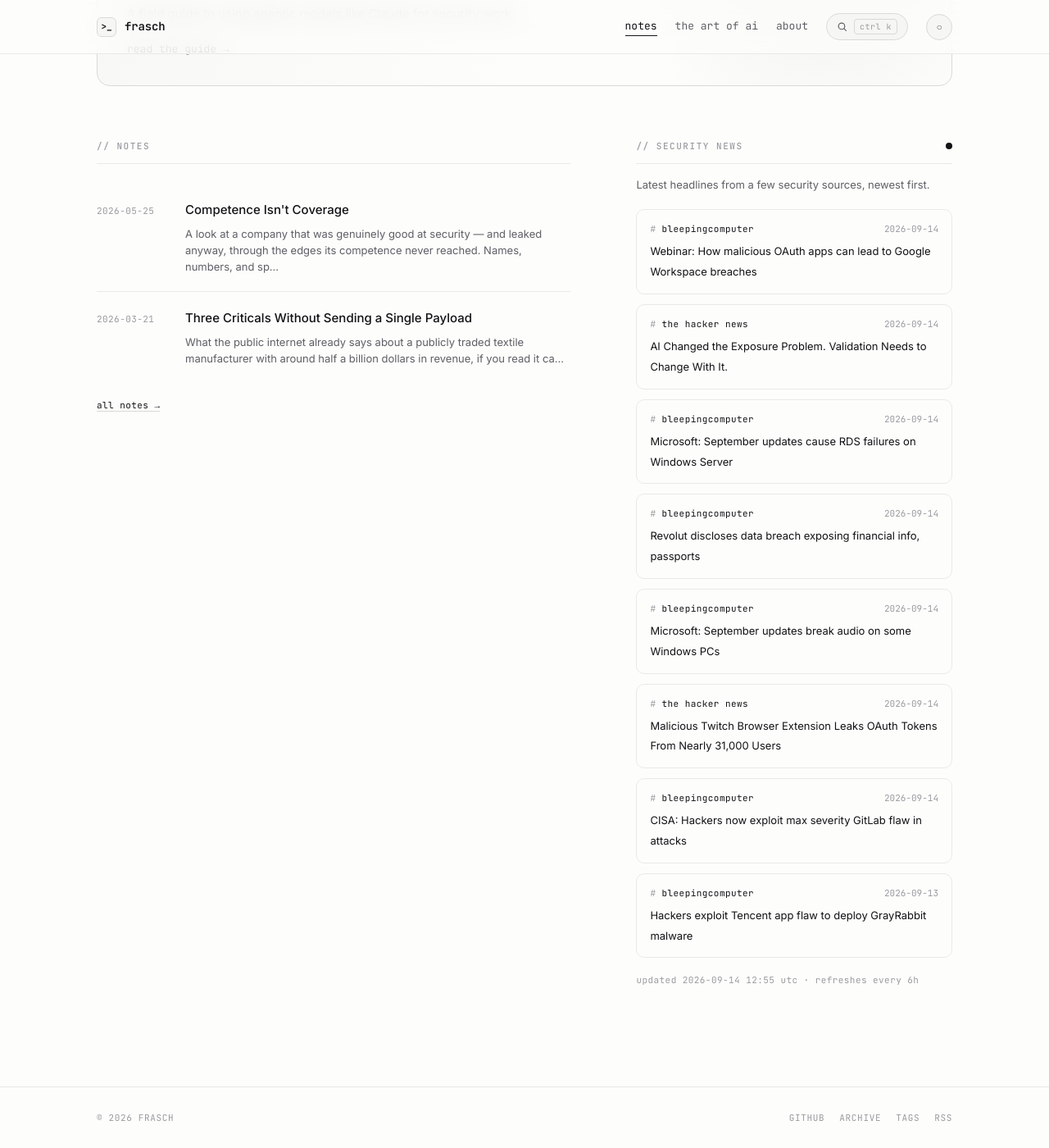
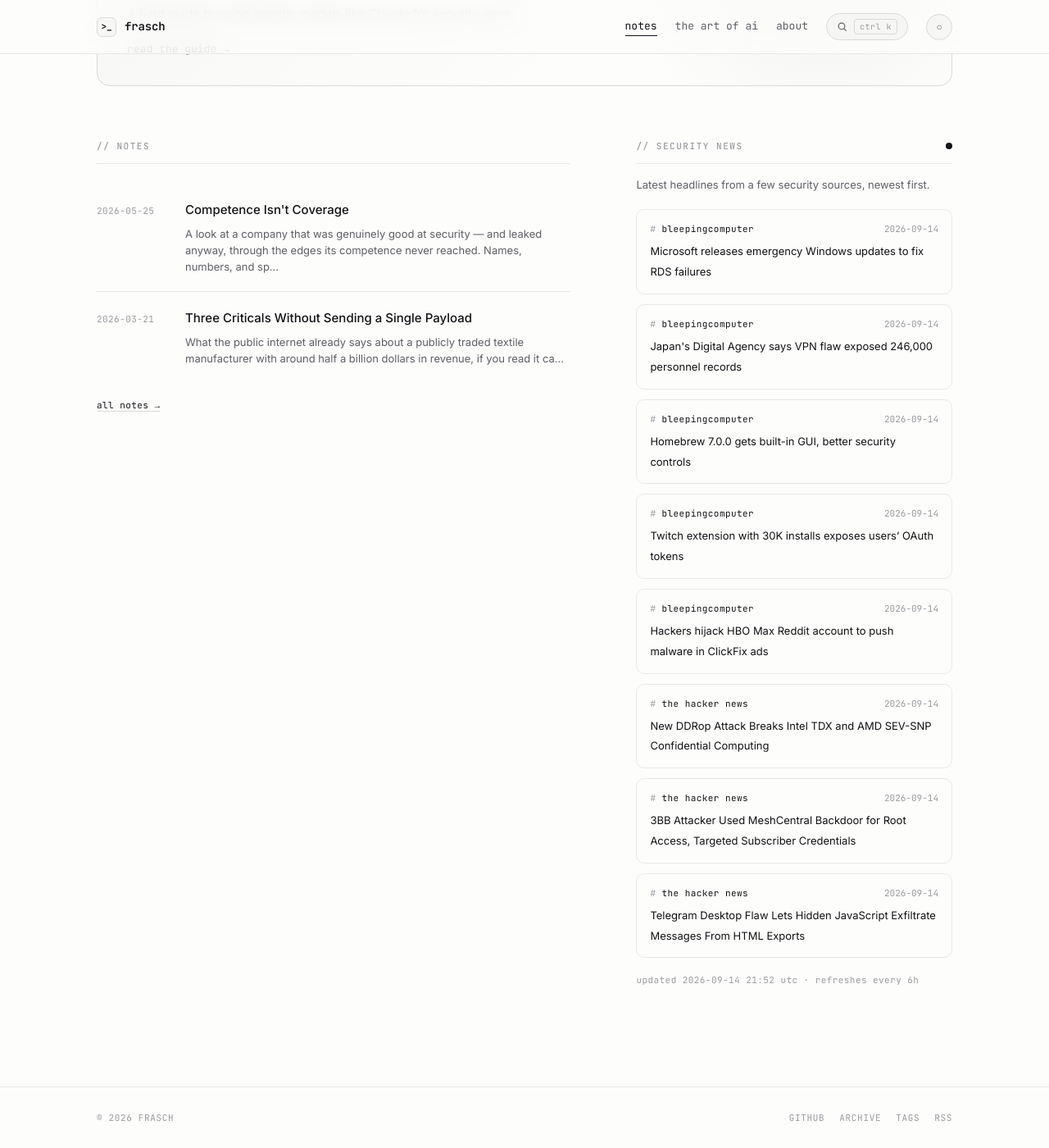
Before and after one commit to whoisfrasch/frasch, a Jekyll site: the page built from index.html, in a window 1280 px wide and 1400 px high, scrolled down 615 px. Shown: the whole window at 82% size. Built offline with Jekyll 4.4.1, drawn with Linux system fonts in a browser that asks for light colours.

Commit message:
Refresh security news feed

```diff
--- a/_data/news.json
+++ b/_data/news.json
@@ -1,53 +1,53 @@
 {
-  "updated": "2026-09-14T12:55:17Z",
+  "updated": "2026-09-14T21:52:13Z",
   "items": [
     {
       "source": "bleepingcomputer",
-      "title": "Webinar: How malicious OAuth apps can lead to Google Workspace breaches",
-      "link": "https://www.bleepingcomputer.com/news/security/webinar-how-malicious-oauth-apps-can-lead-to-google-workspace-breaches/",
-      "date": "2026-09-14T12:15:23Z"
+      "title": "Microsoft releases emergency Windows updates to fix RDS failures",
+      "link": "https://www.bleepingcomputer.com/news/microsoft/microsoft-releases-emergency-windows-updates-to-fix-rds-failures/",
+      "date": "2026-09-14T20:52:18Z"
+    },
+    {
+      "source": "bleepingcomputer",
+      "title": "Japan's Digital Agency says VPN flaw exposed 246,000 personnel records",
+      "link": "https://www.bleepingcomputer.com/news/security/japans-digital-agency-says-vpn-flaw-exposed-246-000-personnel-records/",
+      "date": "2026-09-14T20:36:02Z"
+    },
+    {
+      "source": "bleepingcomputer",
+      "title": "Homebrew 7.0.0 gets built-in GUI, better security controls",
+      "link": "https://www.bleepingcomputer.com/news/security/homebrew-700-gets-built-in-gui-better-security-controls/",
+      "date": "2026-09-14T19:51:04Z"
+    },
+    {
+      "source": "bleepingcomputer",
+      "title": "Twitch extension with 30K installs exposes users’ OAuth tokens",
+      "link": "https://www.bleepingcomputer.com/news/security/twitch-extension-with-30k-installs-exposes-users-oauth-tokens/",
+      "date": "2026-09-14T19:03:51Z"
+    },
+    {
+      "source": "bleepingcomputer",
+      "title": "Hackers hijack HBO Max Reddit account to push malware in ClickFix ads",
+      "link": "https://www.bleepingcomputer.com/news/security/hackers-hijack-hbo-max-reddit-account-to-push-malware-in-clickfix-ads/",
+      "date": "2026-09-14T18:34:16Z"
     },
     {
       "source": "the hacker news",
-      "title": "AI Changed the Exposure Problem. Validation Needs to Change With It.",
-      "link": "https://thehackernews.com/2026/09/ai-changed-exposure-problem-validation.html",
-      "date": "2026-09-14T11:58:00Z"
-    },
-    {
-      "source": "bleepingcomputer",
-      "title": "Microsoft: September updates cause RDS failures on Windows Server",
-      "link": "https://www.bleepingcomputer.com/news/microsoft/microsoft-september-updates-cause-rds-failures-on-windows-server/",
-      "date": "2026-09-14T09:50:25Z"
-    },
-    {
-      "source": "bleepingcomputer",
-      "title": "Revolut discloses data breach exposing financial info, passports",
-      "link": "https://www.bleepingcomputer.com/news/security/revolut-discloses-data-breach-exposing-financial-info-passports/",
-      "date": "2026-09-14T08:48:24Z"
-    },
-    {
-      "source": "bleepingcomputer",
-      "title": "Microsoft: September updates break audio on some Windows PCs",
-      "link": "https://www.bleepingcomputer.com/news/microsoft/microsoft-september-updates-break-audio-on-some-windows-pcs/",
-      "date": "2026-09-14T08:08:16Z"
+      "title": "New DDRop Attack Breaks Intel TDX and AMD SEV-SNP Confidential Computing",
+      "link": "https://thehackernews.com/2026/09/new-ddrop-attack-breaks-intel-tdx-and.html",
+      "date": "2026-09-14T18:02:13Z"
     },
     {
       "source": "the hacker news",
-      "title": "Malicious Twitch Browser Extension Leaks OAuth Tokens From Nearly 31,000 Users",
-      "link": "https://thehackernews.com/2026/09/malicious-twitch-browser-extension.html",
-      "date": "2026-09-14T07:24:39Z"
+      "title": "3BB Attacker Used MeshCentral Backdoor for Root Access, Targeted Subscriber Credentials",
+      "link": "https://thehackernews.com/2026/09/3bb-attacker-used-meshcentral-backdoor.html",
+      "date": "2026-09-14T18:01:49Z"
     },
     {
-      "source": "bleepingcomputer",
-      "title": "CISA: Hackers now exploit max severity GitLab flaw in attacks",
-      "link": "https://www.bleepingcomputer.com/news/security/cisa-hackers-now-exploit-max-severity-gitlab-flaw-in-attacks/",
-      "date": "2026-09-14T07:06:27Z"
-    },
-    {
-      "source": "bleepingcomputer",
-      "title": "Hackers exploit Tencent app flaw to deploy GrayRabbit malware",
-      "link": "https://www.bleepingcomputer.com/news/security/hackers-exploit-tencent-app-flaw-to-deploy-grayrabbit-malware/",
-      "date": "2026-09-13T14:26:32Z"
+      "source": "the hacker news",
+      "title": "Telegram Desktop Flaw Lets Hidden JavaScript Exfiltrate Messages From HTML Exports",
+      "link": "https://thehackernews.com/2026/09/telegram-desktop-flaw-lets-hidden.html",
+      "date": "2026-09-14T17:58:16Z"
     }
   ]
 }
```
